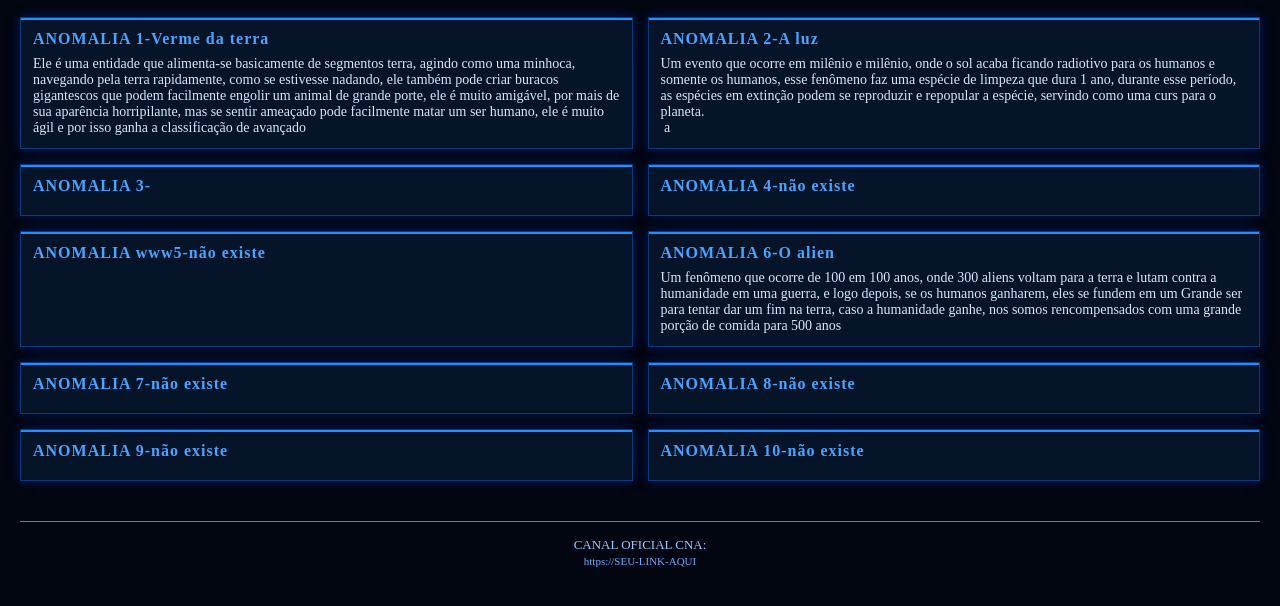
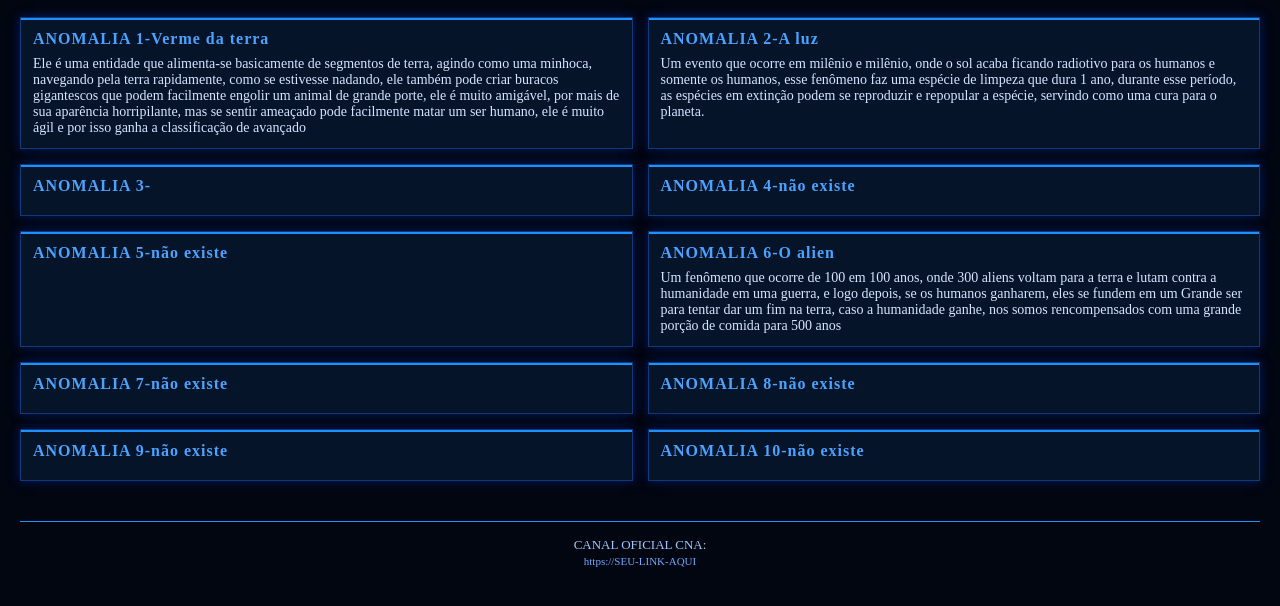
Before and after one commit to Srbacon204/C.N.A-2, a plain HTML site: page index.html in a window 1280 px wide. Shown: the part 70-676 px from the top of the page. Drawn offline with Linux system fonts and the light colour scheme.

Commit message:
Update index.html

```diff
--- a/index.html
+++ b/index.html
@@ -92,13 +92,13 @@ C.N.A OFICIAL // ANOMALIAS PARA AVANÇADOS
 
 <div class="block">
 <div class="title">ANOMALIA 1-Verme da terra</div>
-  <div class="text">Ele é uma entidade que alimenta-se basicamente de segmentos terra, agindo como uma minhoca, navegando pela terra rapidamente, como se estivesse nadando, ele também pode criar buracos gigantescos que podem facilmente engolir um animal de grande porte, ele é muito amigável, por mais de sua aparência horripilante, mas se sentir ameaçado pode facilmente matar um ser humano, ele é muito ágil e por isso ganha a classificação de avançado</div>
+  <div class="text">Ele é uma entidade que alimenta-se basicamente de segmentos de terra, agindo como uma minhoca, navegando pela terra rapidamente, como se estivesse nadando, ele também pode criar buracos gigantescos que podem facilmente engolir um animal de grande porte, ele é muito amigável, por mais de sua aparência horripilante, mas se sentir ameaçado pode facilmente matar um ser humano, ele é muito ágil e por isso ganha a classificação de avançado</div>
 </div>
 
 <div class="block">
 <div class="title">ANOMALIA 2-A luz</div>
-<div class="text">Um evento que ocorre em milênio e milênio, onde o sol acaba ficando radiotivo para os humanos e somente os humanos, esse fenômeno faz uma espécie de limpeza que dura 1 ano, durante esse período, as espécies em extinção podem se reproduzir e repopular a espécie, servindo como uma curs para o planeta.
- a</div>
+<div class="text">Um evento que ocorre em milênio e milênio, onde o sol acaba ficando radiotivo para os humanos e somente os humanos, esse fenômeno faz uma espécie de limpeza que dura 1 ano, durante esse período, as espécies em extinção podem se reproduzir e repopular a espécie, servindo como uma cura para o planeta.
+ </div>
 </div>
 
 <div class="block">
@@ -112,7 +112,7 @@ C.N.A OFICIAL // ANOMALIAS PARA AVANÇADOS
 </div>
 
 <div class="block">
-<div class="title">ANOMALIA www5-não existe</div>
+<div class="title">ANOMALIA 5-não existe</div>
 <div class="text"></div>
 </div>
 
```
